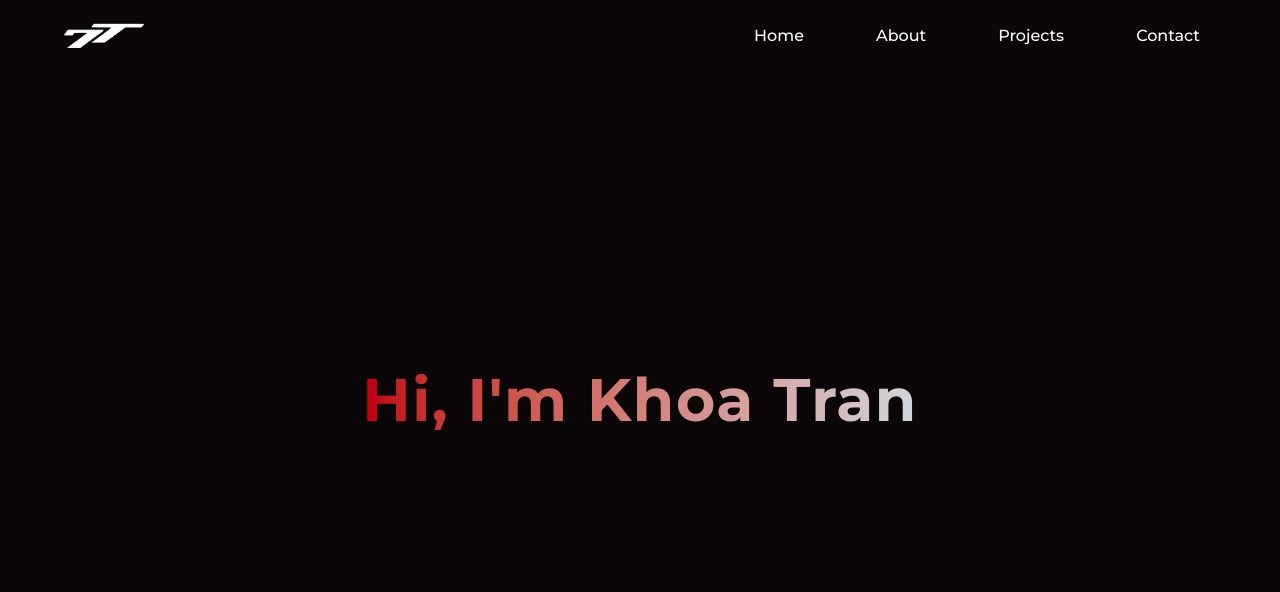
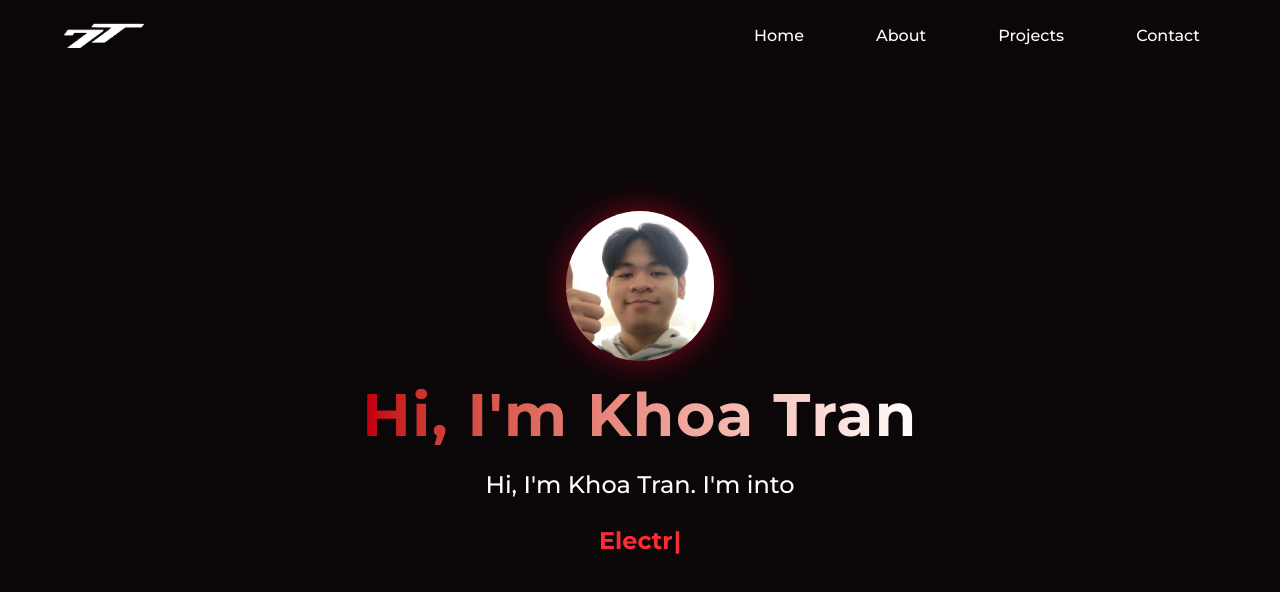
Before and after one commit to SevenT1123/khoatran-portfolio, a Next.js app: page / in a window 1280 px wide. Shown: the top 592 px of the page. Built offline with nearby package versions, Linux system fonts and the light colour scheme.

Commit message:
edit: homeview

```diff
--- a/package.json
+++ b/package.json
@@ -12,7 +12,8 @@
     "next": "16.1.1",
     "react": "19.2.3",
     "react-dom": "19.2.3",
-    "react-icons": "^5.5.0"
+    "react-icons": "^5.5.0",
+    "typewriter-effect": "^2.22.0"
   },
   "devDependencies": {
     "@tailwindcss/postcss": "^4",
--- /dev/null
+++ b/src/views/home/AnimatedIntro.tsx
@@ -0,0 +1,22 @@
+import React from 'react'
+import Typewriter from 'typewriter-effect'
+
+export default function AnimatedIntro() {
+  return (
+    <div className="text-lg sm:text-2xl h-30 px-8 text-center font-medium text-white">
+        Hi, I&apos;m Khoa Tran. I&apos;m into
+        <span className="text-red-500 font-bold">
+          <Typewriter
+            options={{
+              strings: ['Embedded Programming', 'Electrical Engineering', 'Signal Processing', 'IoT Development'],
+              autoStart: true,
+              loop: true,
+              delay: 75,
+              deleteSpeed: 50,
+              wrapperClassName: "inline-block py-6",
+            }}
+          />
+        </span>
+    </div>
+  )
+}
--- a/src/views/home/HeroSection.tsx
+++ b/src/views/home/HeroSection.tsx
@@ -1,20 +1,20 @@
+"use client"
 import Image from 'next/image'
 import React from 'react'
+import AnimatedIntro from './AnimatedIntro'
 
 export default function HeroSection() {
   return (
     <section id="home" className='h-screen relative flex justify-center items-center overflow-hidden flex-col'>
         <div className='absolute z-10 flex flex-col items-center'>
-
+            {/*glowing image*/}
+            <div className='w-37 h-37.5 relative'>
+              <div className='absolute inset-0 rounded-full bg-linear-to-r from-[#9d0722] to-[#bf011b] blur-lg animate-pulse opacity-100'></div>
+              <Image src="/photo/khoatran_pfp.png" alt="image" className="rounded-full object-cover" fill/>
+            </div>
+            <h1 className="text-center text-3xl sm:text-4xl md:text-5xl lg:text-6xl my-6 font-bold tracking-wide text-transparent bg-clip-text bg-linear-to-r from-red-700 to-white">Hi, I&apos;m Khoa Tran</h1>
+            <AnimatedIntro/>
         </div>
-
-        <h1 className="text-center text-3xl sm:text-4xl md:text-5xl lg:text-6xl my-6 font-bold tracking-wide text-transparent bg-clip-text bg-linear-to-r from-red-700 to-gray-300">Hi, I&apos;m Khoa Tran</h1>
     </section>
   )
 }
-
-//            {/*glowing image*/}
-//            <div className='w-37 h-37.5 relative'>
-//              <div className='absolute inset-0 rounded-full bg-linear-to-r from-[#9d0722] to-[#bf011b] blur-lg animate-pulse opacity-100'></div>
-//              <Image src="/photo/khoatran_pfp.png" alt="image" className="rounded-full object-cover" fill/>
-//            </div>
```
Also changed, not shown: 1 other file (tests, documents, lock files or other folders).
